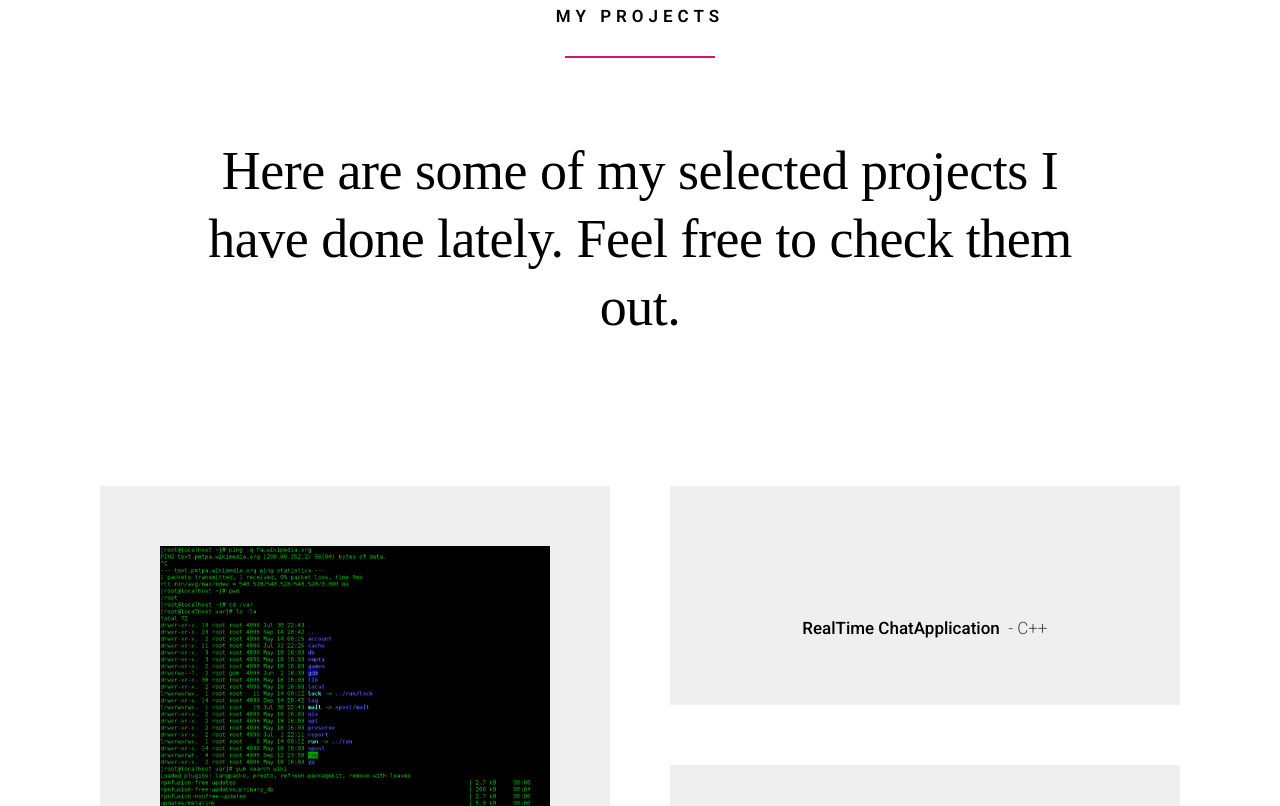
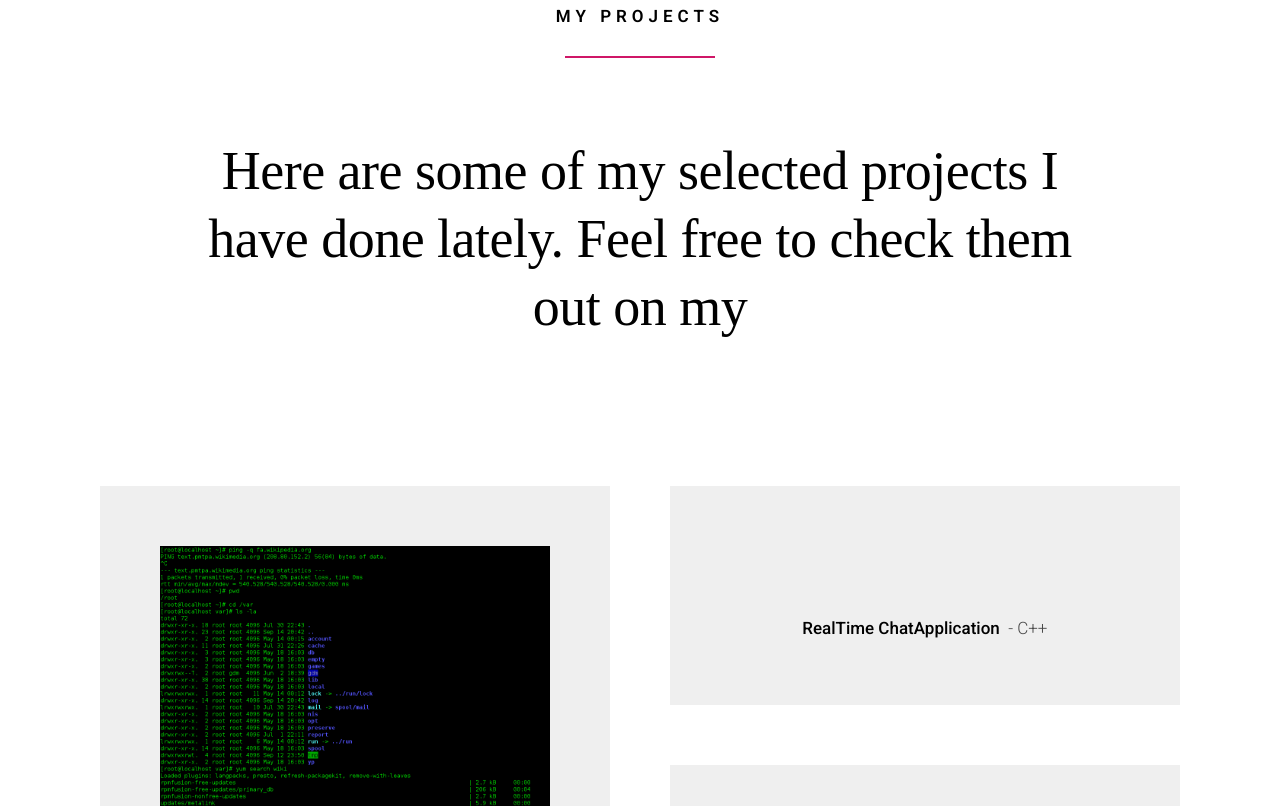
Before and after one commit to MSHAHID1122/Portfolio, a plain HTML site: page index.html in a window 1280 px wide. Shown: the part 3500-4306 px from the top of the page. Drawn offline with Linux system fonts and the light colour scheme; a web font is replaced by a local one.

Commit message:
added gitlink for projects

```diff
--- a/index.html
+++ b/index.html
@@ -261,7 +261,7 @@
           </h2>
           <p class="section-desc">
             Here are some of my selected projects I have done lately. Feel free to
-            check them out.
+            check them out on my <a href="https://github.com/MSHAHID1122" aria-label="GitHub">
           </p>
         </div>
       </div>
```
